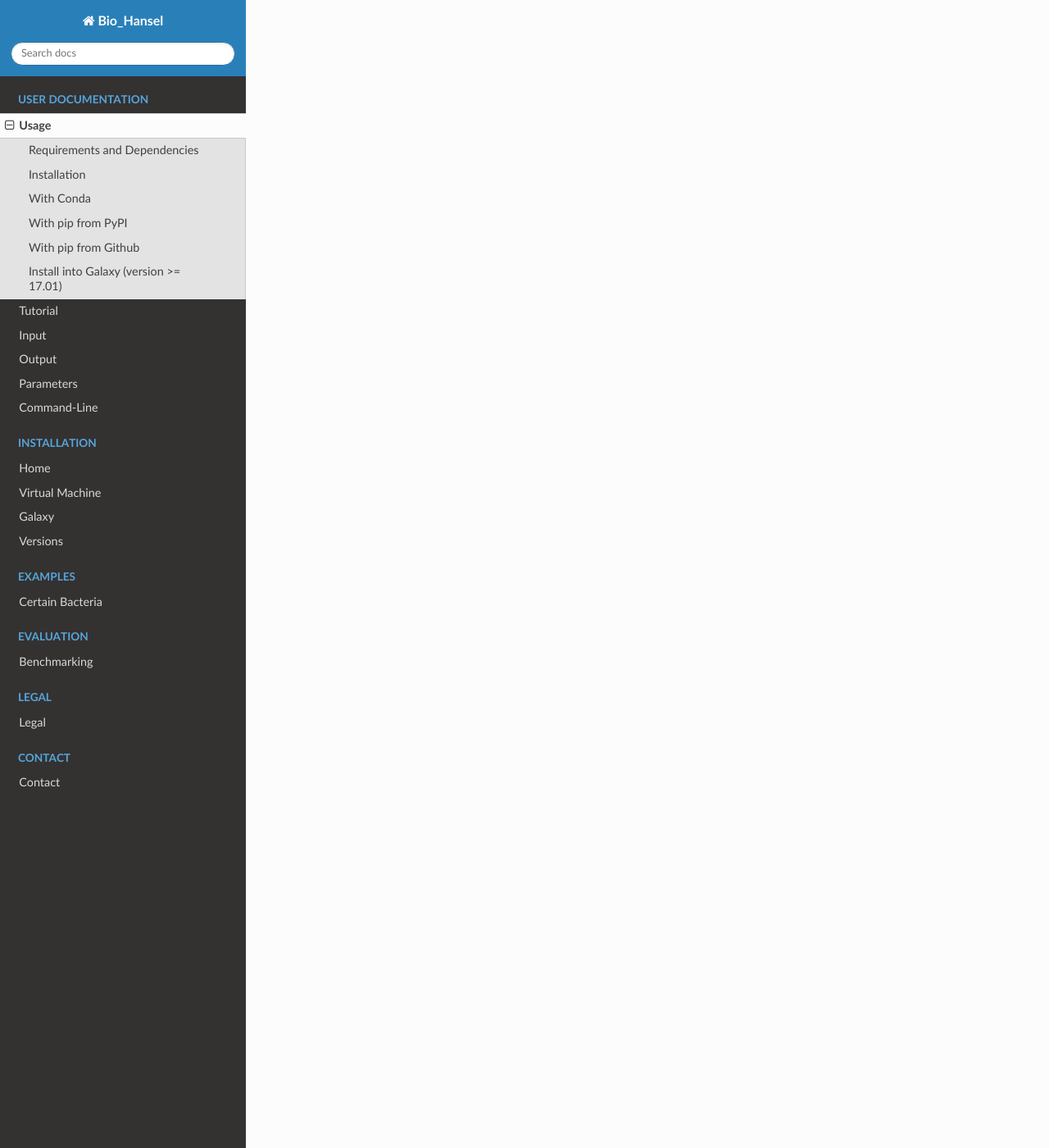
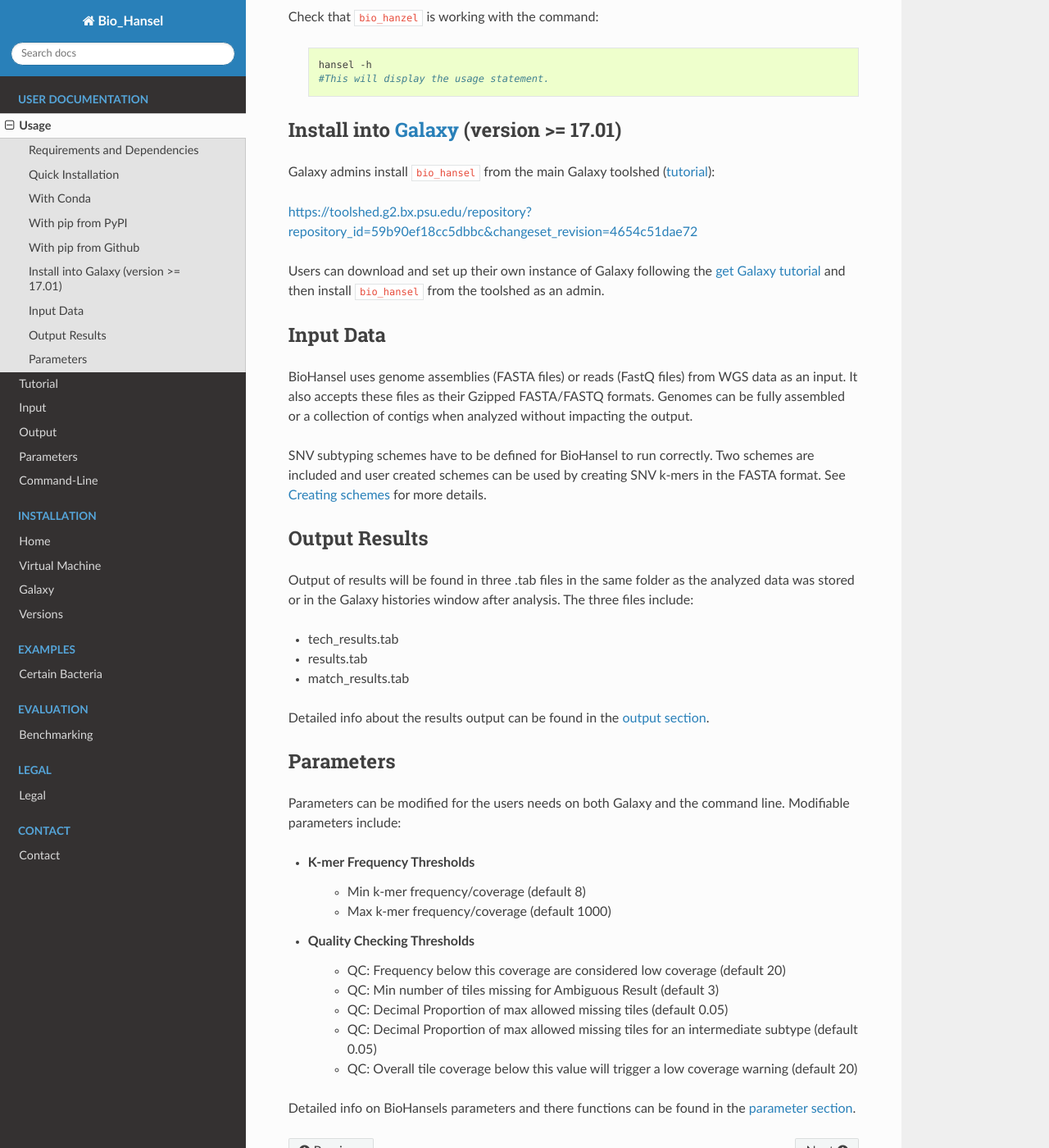
Before and after one commit to phac-nml/biohansel, a Sphinx documentation site: the page built from docs/source/user-docs/usage.rst, in a window 1280 px wide and 1400 px high, scrolled down 1989 px. Shown: the whole window at 82% size. Built offline with Sphinx 7.4.7 and the Read the Docs theme 2.0.0, drawn with Linux system fonts in a browser that asks for light colours; some of the changed text lies outside the part shown.

Commit message:
Modified the Usage Page

```diff
--- a/docs/source/user-docs/usage.rst
+++ b/docs/source/user-docs/usage.rst
@@ -1,5 +1,11 @@
 Usage
 =====
+
+BioHansel subtypes microbial whole-genome sequencing (WGS) data using singe nucleotide variant (SNV) k-mer subtyping schemes.
+
+SNV k-mer schemes can be created for use by the tool or the included 33 bp k-mer SNV subtyping schemes for Salmonella enterica subsp. enterica serovar Heidelberg and Enteritidis genomes developed by Genevieve Labbe et al. can be used for analysis of Salmonella WGS data.
+
+BioHansel can be installed with Conda, pip, or within an existing Galaxy infrastructure. View the `install guide`__ of your preferance for additional details.
 
 Requirements and Dependencies
 -----------------------------
@@ -14,31 +20,45 @@ These are the dependencies required for ``bio_hansel``:
     - pyahocorasick_ >=1.1.6
     - attrs_
 
-Installation
-------------
+Quick Installation
+------------------
 
 With Conda_
 -----------
 
-Install ``bio_hansel`` from Bioconda_ with Conda_ (`Conda installation instructions <https://bioconda.github.io/#install-conda>`_):
+Conda is the easiest way to install ``bio_hanzel`` and run it through the use of the command line.
+
+First, install Conda_ (`Conda installation instructions <https://bioconda.github.io/#install-conda>`_).
+
+Then, install ``bio_hansel``through Bioconda_ (64bit linux and MAC OSX) using the following commands:
 
 .. code-block:: bash
 
-    # OPTIONAL: To create new Conda environment input this command on terminal:
+    # OPTIONAL: To create a new Conda environment input this command on terminal:
     conda create -n "name of environment" python=3.6
     # Then to create/activate conda environment: (*note* name of environment is what user decides to name environment)
-    source activate name of environment
+    source activate "name of environment"
 
-    # You can then install biohansel in the new environment
+    # You can then install bio_hansel in the new environment
     # To deactivate environment, input:
     source deactivate
 
-    # setup Conda channels for Bioconda and Conda-Forge (https://bioconda.github.io/#set-up-channels)
+    # Setup Conda channels for Bioconda and Conda-Forge (https://bioconda.github.io/#set-up-channels)
     conda config --add channels defaults
+    conda config --add channels bioconda
     conda config --add channels conda-forge
-    conda config --add channels bioconda
-    # install bio_hansel
+
+    #Activate wanted Conda environment (base or user created)
+    conda activate
+
+    # Install bio_hansel
     conda install bio_hansel
+
+    #Check installation with the following command; make sure to be in the correct environment
+    hansel -h
+    #This will display the usage statement
+
+Remeber to activate the Conda environment that ``bio_hansel`` is installed at to run it.
 
 With pip_ from PyPI_
 ---------------------
@@ -49,21 +69,76 @@ Install ``bio_hansel`` from PyPI_ with pip_:
 
     pip install bio_hansel
 
+This will install ``bio_hansel`` along with the required dependencies.
+
+Check that installation is correct with the command:
+
+ .. code-block:: bash
+
+    hansel -h
+    #This will display the usage statement.
+
 With pip_ from Github
 ---------------------
 
-Or install the latest master branch version directly from Github:
+Install the latest master branch version directly from Github:
 
 .. code-block:: bash
 
     pip install git+https://github.com/phac-nml/bio_hansel.git@master
 
+Check that ``bio_hanzel`` is working with the command:
+
+ .. code-block:: bash
+
+    hansel -h
+    #This will display the usage statement.
+
 Install into Galaxy_ (version >= 17.01)
 ---------------------------------------
 
-Install ``bio_hansel`` from the main Galaxy_ toolshed:
+Galaxy admins install ``bio_hansel`` from the main Galaxy toolshed (`tutorial <https://galaxyproject.org/admin/tools/add-tool-from-toolshed-tutorial/>`_):
 
 https://toolshed.g2.bx.psu.edu/repository?repository_id=59b90ef18cc5dbbc&changeset_revision=4654c51dae72
+
+Users can download and set up their own instance of Galaxy following the `get Galaxy tutorial <https://galaxyproject.org/admin/get-galaxy/>`_ and then install ``bio_hansel`` from the toolshed as an admin.
+
+Input Data
+----------
+
+BioHansel uses genome assemblies (FASTA files) or reads (FastQ files) from WGS data as an input. It also accepts these files as their Gzipped FASTA/FASTQ formats. Genomes can be fully assembled or a collection of contigs when analyzed without impacting the output.
+
+SNV subtyping schemes have to be defined for BioHansel to run correctly. Two schemes are included and user created schemes can be used by creating SNV k-mers in the FASTA format. See `Creating schemes <**link**>`_ for more details.
+
+Output Results
+--------------
+
+Output of results will be found in three .tab files in the same folder as the analyzed data was stored or in the Galaxy histories window after analysis. The three files include:
+
+- tech_results.tab
+- results.tab
+- match_results.tab
+
+Detailed info about the results output can be found in the `output section <user-docs/output.html>`_.
+
+Parameters
+----------
+
+Parameters can be modified for the users needs on both Galaxy and the command line. Modifiable parameters include:
+
+- K-mer Frequency Thresholds
+    - Min k-mer frequency/coverage (default 8)
+    - Max k-mer frequency/coverage (default 1000)
+
+- Quality Checking Thresholds
+    - QC: Frequency below this coverage are considered low coverage (default 20)
+    - QC: Min number of tiles missing for Ambiguous Result (default 3)
+    - QC: Decimal Proportion of max allowed missing tiles (default 0.05)
+    - QC: Decimal Proportion of max allowed missing tiles for an intermediate subtype (default 0.05)
+    - QC: Overall tile coverage below this value will trigger a low coverage warning (default 20)
+
+Detailed info on BioHansels parameters and there functions can be found in the `parameter section <user-docs/parameters.html>`_.
+
 
 .. _PyPI: https://pypi.org/project/bio-hansel/
 .. _Conda: https://conda.io/docs/
```
Also changed, not shown: other parts of docs/source/user-docs/usage.rst (+1 -0 lines).
